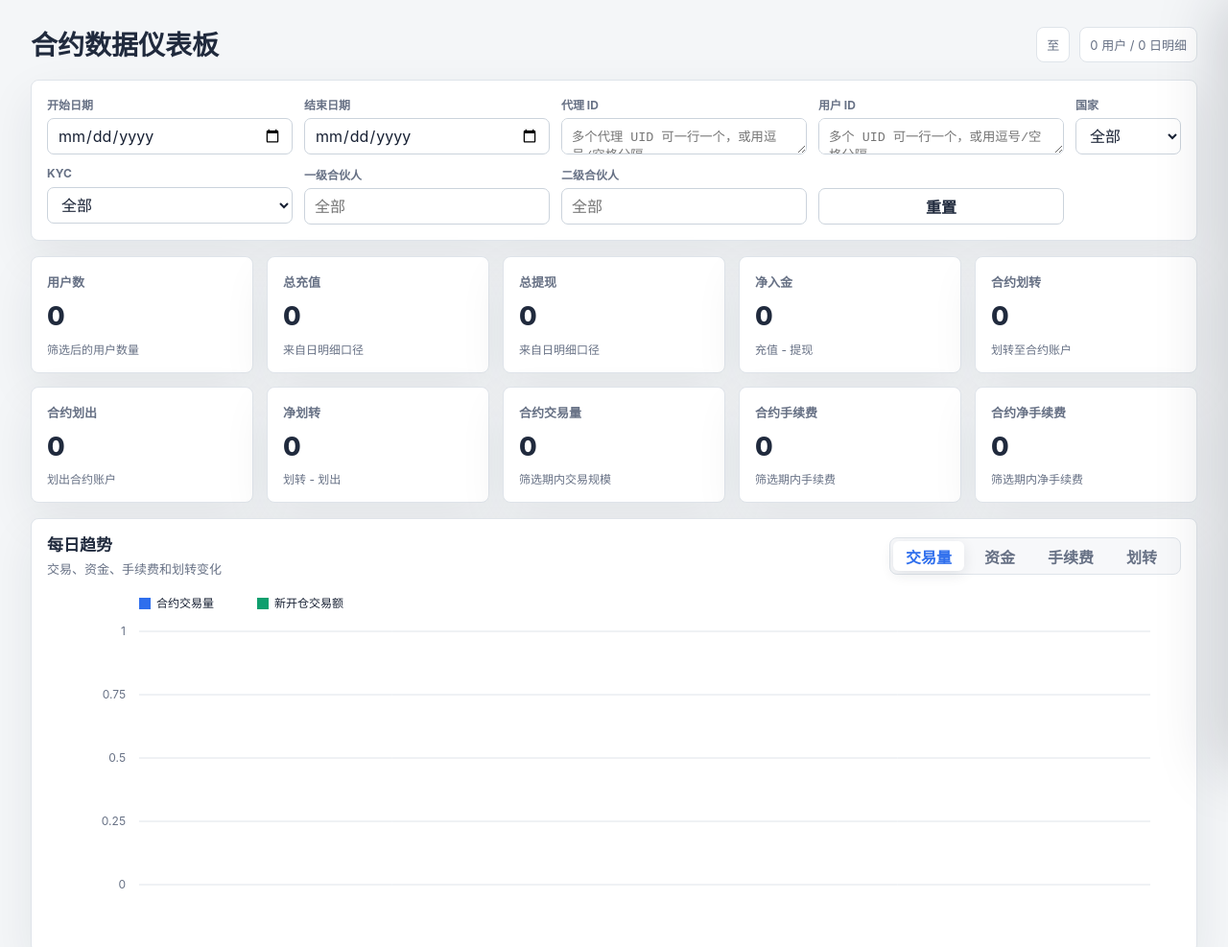
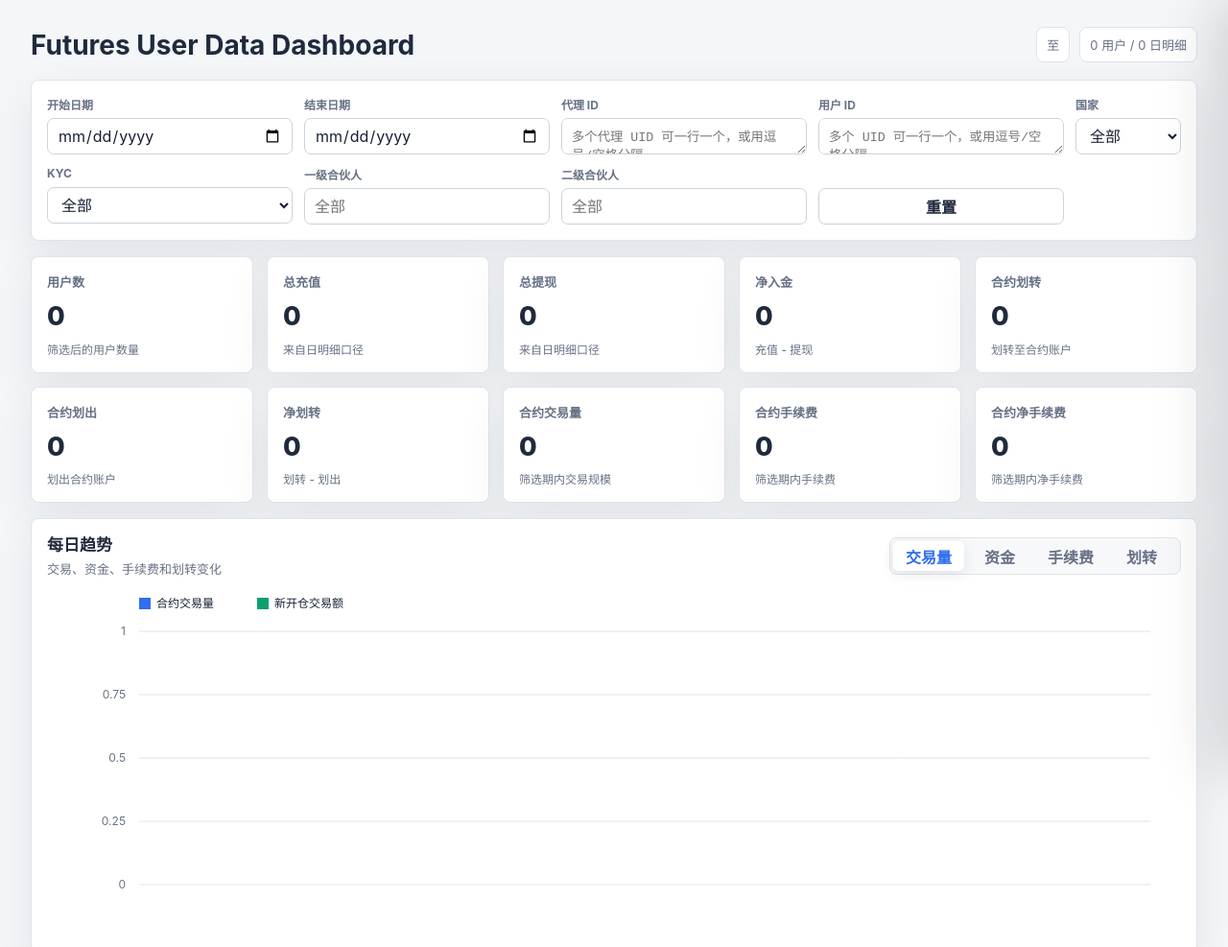
Before and after one commit to BboTTM/futures-dashboard, a plain HTML site: page index.html in a window 1280 px wide. Shown: the top 987 px of the page at 96% size. Drawn offline with Linux system fonts and the light colour scheme.

Commit message:
Update dashboard title copy

```diff
--- a/index.html
+++ b/index.html
@@ -3,7 +3,7 @@
   <head>
     <meta charset="utf-8" />
     <meta name="viewport" content="width=device-width, initial-scale=1" />
-    <title>合约数据仪表板</title>
+    <title>Futures User Data Dashboard</title>
     <link rel="stylesheet" href="./styles.css" />
   </head>
   <body>
@@ -11,7 +11,7 @@
       <main class="dashboard">
         <header class="page-header">
           <div>
-            <h1>合约数据仪表板</h1>
+            <h1>Futures User Data Dashboard</h1>
           </div>
           <div class="header-meta">
             <span id="dataRange">--</span>
```
Also changed, not shown: 1 other file.
